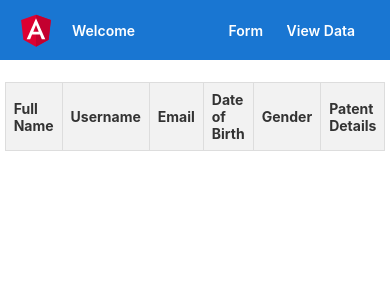
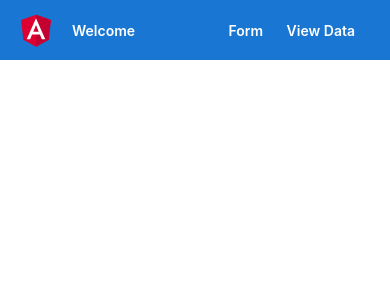
Before and after one commit to jaydipgohilpel/angular-practice, an Angular app: page /view-data in a window 390 px wide. Shown: the top 300 px of the page. Built offline with nearby package versions, Linux system fonts and the light colour scheme.

Commit message:
completed form

```diff
--- a/src/app/view-data/view-data.component.html
+++ b/src/app/view-data/view-data.component.html
@@ -1,11 +1,100 @@
+<!DOCTYPE html>
+<html>
+  <head>
+    <style>
+      table {
+        width: 100%;
+        border-collapse: collapse;
+      }
+      th,
+      td {
+        border: 1px solid #ddd;
+        padding: 8px;
+        text-align: left;
+      }
+      th {
+        background-color: #f2f2f2;
+      }
+      tr:nth-child(even) {
+        background-color: #f2f2f2;
+      }
+      tr:hover {
+        background-color: #ddd;
+      }
+      @media only screen and (max-width: 600px) {
+        table,
+        thead,
+        tbody,
+        th,
+        td,
+        tr {
+          display: block;
+        }
+        thead tr {
+          position: absolute;
+          top: -9999px;
+          left: -9999px;
+        }
+        tr {
+          border: 1px solid #ccc;
+        }
+        td {
+          border: none;
+          border-bottom: 1px solid #eee;
+          /* position: relative;
+        padding-left: 50%; */
+        }
+        td:before {
+          /* position: absolute; */
+          /* top: 6px; */
+          left: 6px;
+          /* width: 45%; */
+          padding-right: 10px;
+          white-space: nowrap;
+        }
+        td:nth-of-type(1):before {
+          content: "Full Name";
+        }
+        td:nth-of-type(2):before {
+          content: "Username";
+        }
+        td:nth-of-type(3):before {
+          content: "Email";
+        }
+        td:nth-of-type(4):before {
+          content: "DOB";
+        }
+        td:nth-of-type(5):before {
+          content: "Password";
+        }
+        td:nth-of-type(6):before {
+          content: "Confirm Password";
+        }
+        td:nth-of-type(7):before {
+          content: "Phone Number";
+        }
+        td:nth-of-type(8):before {
+          content: "Gender";
+        }
+        td:nth-of-type(9):before {
+          content: "Accept Terms";
+        }
+      }
+    </style>
+  </head>
+  <body>
     <table>
       <thead>
         <tr>
           <th>Full Name</th>
           <th>Username</th>
           <th>Email</th>
-      <th>Date of Birth</th>
+          <th>DOB</th>
+          <th>Password</th>
+          <th>Confirm Password</th>
+          <th>Phone Number</th>
           <th>Gender</th>
+          <th>Accept Terms</th>
           <th>Patent Details</th>
         </tr>
       </thead>
@@ -15,7 +104,11 @@
           <td>{{ employee.userName }}</td>
           <td>{{ employee.email }}</td>
           <td>{{ employee.dob }}</td>
+          <td>{{ employee.password }}</td>
+          <td>{{ employee.confirmPassword }}</td>
+          <td>{{ employee.phoneNumber }}</td>
           <td>{{ employee.gender }}</td>
+          <td>{{ employee.acceptTerms }}</td>
           <td>
             <table>
               <thead>
@@ -24,14 +117,16 @@
                   <th>Last Name</th>
                   <th>Phone Number</th>
                   <th>Adhar Number</th>
+                  <th>Skills</th>
                 </tr>
               </thead>
               <tbody>
-            <tr *ngFor="let patentDetail of employee.patentDetails">
-              <td>{{ patentDetail.firstName }}</td>
-              <td>{{ patentDetail.lastName }}</td>
-              <td>{{ patentDetail.phoneNumber }}</td>
-              <td>{{ patentDetail.adharNumber }}</td>
+                <tr *ngFor="let nestedEmployee of employee.patentDetails">
+                  <td>{{ nestedEmployee.firstName }}</td>
+                  <td>{{ nestedEmployee.lastName }}</td>
+                  <td>{{ nestedEmployee.phoneNumber }}</td>
+                  <td>{{ nestedEmployee.adharNumber }}</td>
+                  <td>{{ nestedEmployee.skills }}</td>
                 </tr>
               </tbody>
             </table>
@@ -39,3 +134,5 @@
         </tr>
       </tbody>
     </table>
+  </body>
+</html>
--- a/src/app/view-data/view-data.component.scss
+++ b/src/app/view-data/view-data.component.scss
@@ -1,23 +1,38 @@
+
   table {
     width: 100%;
     border-collapse: collapse;
   }
 
-th,
-td {
-  border: 1px solid #ddd;
+  th, td {
+    border: 1px solid #dddddd;
+    text-align: left;
     padding: 8px;
-  text-align: left;
-}
-
-th {
-  background-color: #f2f2f2;
   }
 
   tr:nth-child(even) {
     background-color: #f2f2f2;
   }
 
-tr:hover {
-  background-color: #ddd;
+  @media screen and (max-width: 600px) {
+    table {
+      border: none;
+      width: 100%;
     }
+
+    thead {
+      display: none;
+    }
+
+    td {
+      display: block;
+      text-align: left;
+    }
+
+    td:before {
+      content: attr(data-label);
+      float: left;
+      font-weight: bold;
+      text-transform: uppercase;
+    }
+  }
```
Also changed, not shown: 1 other file (tests, documents, lock files or other folders). Lines whose indentation alone changed are shown as unchanged.
